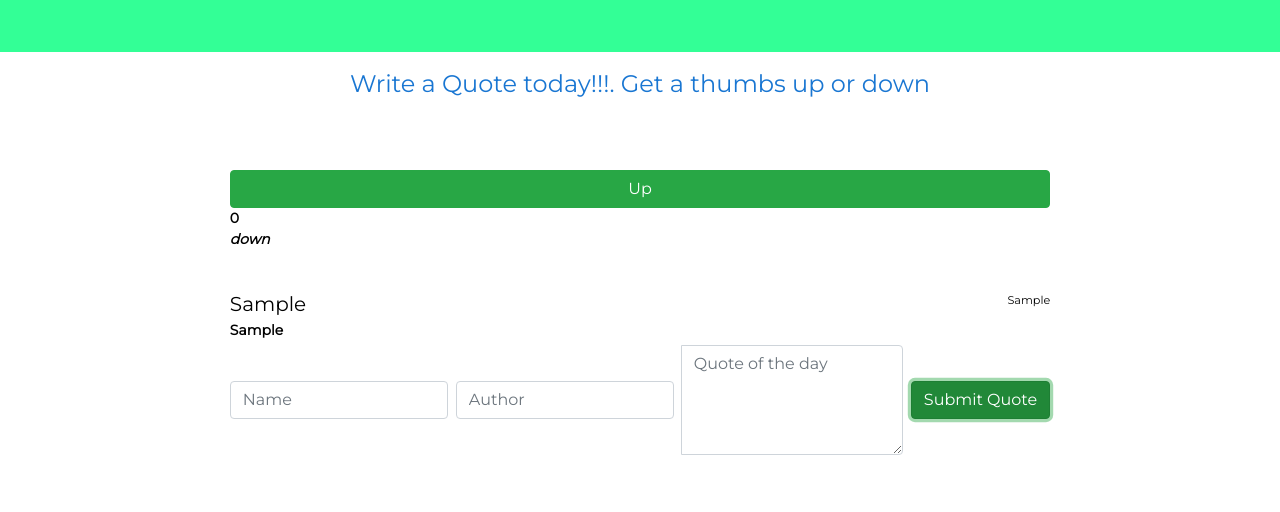
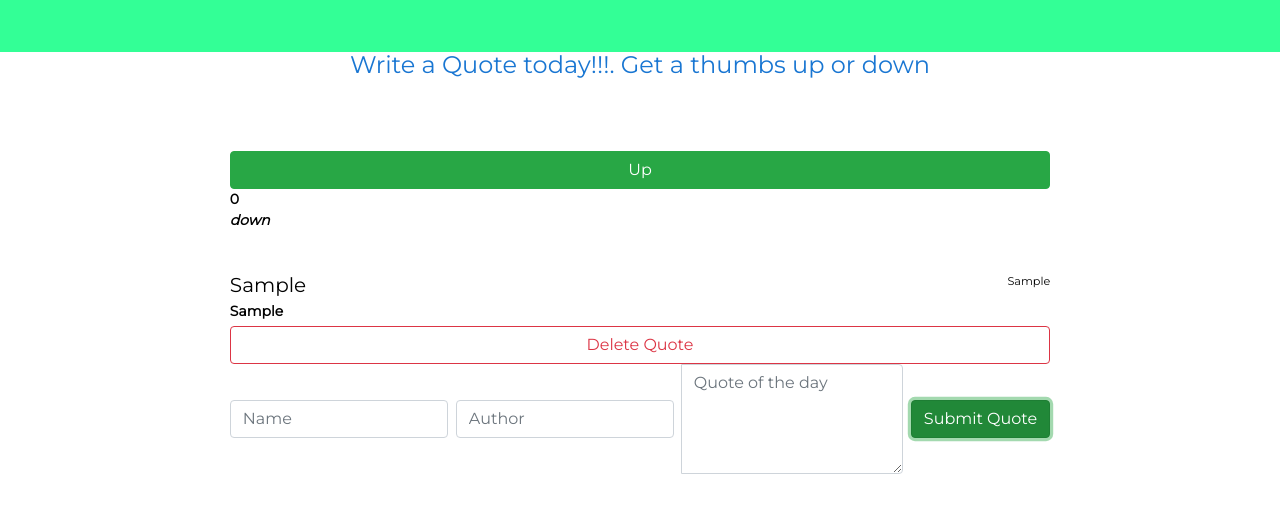
Before and after one commit to arondasamuel123/Quote, an Angular app: page / in a window 1280 px wide. Both pictures are taken after typing "Sample", "Sample", "Sample" into the empty fields and a click on the button "Submit Quote". Shown: the top 512 px of the page. Built offline with nearby package versions, Linux system fonts and the light colour scheme.

Commit message:
Add delete button to the quote component.html

```diff
--- a/src/app/quote/quote.component.html
+++ b/src/app/quote/quote.component.html
@@ -15,7 +15,7 @@
       <small style="color: black;">{{quote.author}}</small>
     </div>
     <p class="mb-1" style="color: black;">{{quote.quote}}</p>
-
+    <button (click)="deleteQuote(i)" class="btn btn-outline-danger">Delete Quote</button>
     <small></small>
 
 
--- a/src/app/quote/quote.component.ts
+++ b/src/app/quote/quote.component.ts
@@ -27,7 +27,7 @@ upvote(quote) {
 
 }
 
-deleteEntry(index) {
+deleteQuote(index) {
 
   const toDelete = confirm(`Are you sure you want to delete`);
   if (toDelete) {
```
